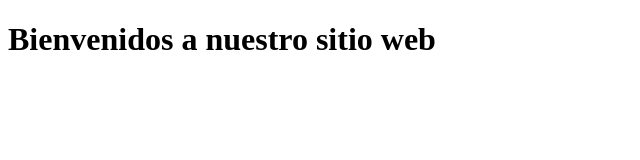
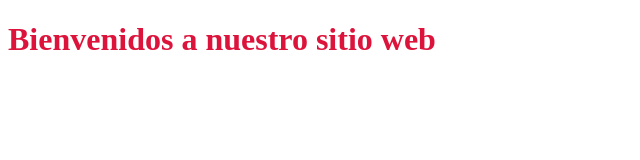
Before and after one commit to rafaelca97/practica1, a plain HTML site: page index.html in a window 1280 px wide. Shown: the whole page, without its empty margins (0-640 px from the left). Drawn offline with Linux system fonts and the light colour scheme.

Commit message:
add p styles

```diff
--- a/css/styles.css
+++ b/css/styles.css
@@ -1 +1,7 @@
-styles.css
+h1 {
+    color:crimson;
+}
+
+p {
+    color:grey;
+}
```
